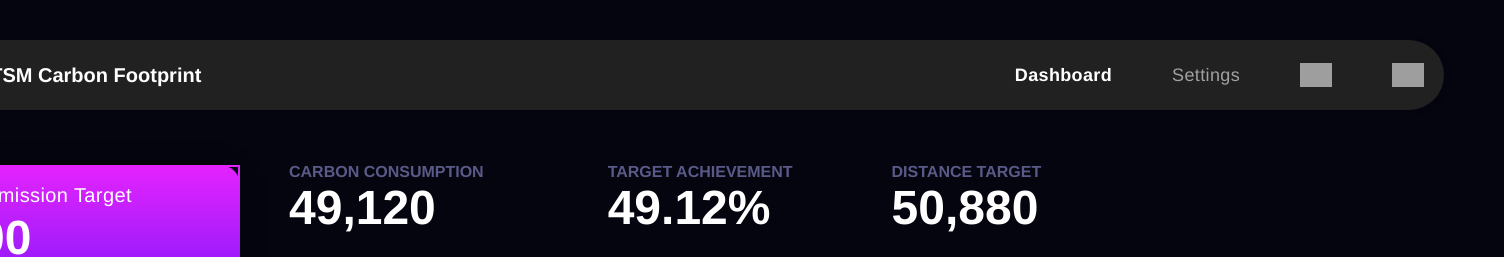
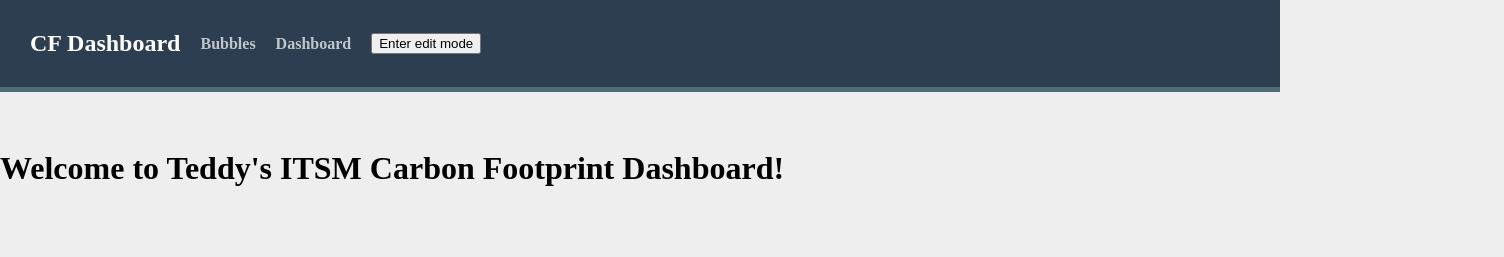
Before and after one commit to tddschn/itsm-carbon-footprint-dashboard, a Vue app: page / in a window 1280 px wide. Shown: the top 257 px of the page, 1504 px wide, since content can reach past the window. Built offline with nearby package versions, Linux system fonts and the light colour scheme; grey boxes are pictures that could not be loaded; a web font is replaced by a local one.

Commit message:
2022-10-24T22-36-29Z

```diff
--- a/globals.sass
+++ b/globals.sass
@@ -1,4 +1,4 @@
-@import url("https://cdnjs.cloudflare.com/ajax/libs/meyer-reset/2.0/reset.min.css")
+// @import url("https://cdnjs.cloudflare.com/ajax/libs/meyer-reset/2.0/reset.min.css")
 @import url("https://fonts.googleapis.com/css?family=Open+Sans:400,700")
 /* The following line is used to measure usage of this code in production. For more info see our usage billing page */
 // @import url("https://px.animaapp.com/6347957ab5bdaad59024d229.6347957b25cb521d40090969.nh2Kc4F.vsp.png")
--- a/package.json
+++ b/package.json
@@ -12,7 +12,7 @@
     "vue-router": "^3.5.2"
   },
   "devDependencies": {
-    "@vue/cli-plugin-babel": "~4.5.0",
+    "@vue/cli-plugin-babel": "~5.0.8",
     "@vue/cli-service": "~5.0.8",
     "vue-template-compiler": "^2.6.11",
     "sass-loader": "^8.0.2",
--- a/public/index.html
+++ b/public/index.html
@@ -7,15 +7,16 @@
       name="viewport"
       content="width=device-width, initial-scale=1.0, maximum-scale=1.0"
     />
-    <meta
+    <!-- <meta
       name="description"
       content="This site was generated with Anima. www.animaapp.com"
-    />
-    <link rel="shortcut icon" type=image/png
-    href=https://animaproject.s3.amazonaws.com/home/favicon.png/>
+    /> -->
+    <!-- <link rel="shortcut icon" type=image/png
+    href=https://animaproject.s3.amazonaws.com/home/favicon.png/> -->
+    <link rel="stylesheet" href="/main.css" />
   </head>
   <body>
     <div id="app"></div>
-    <script src="./main.js"></script>
+    <!-- <script src="./main.js"></script> -->
   </body>
 </html>
--- /dev/null
+++ b/public/main.css
@@ -0,0 +1,183 @@
+*,
+*:before,
+*:after {
+  box-sizing: border-box;
+}
+body {
+  padding: 0;
+  margin: 0;
+  margin-top: 150px;
+  background: #eee;
+}
+#app {
+  font-family: Avenir, Helvetica, Arial, sans-serif;
+  -webkit-font-smoothing: antialiased;
+  -moz-osx-font-smoothing: grayscale;
+  color: #2c3e50;
+}
+a,
+a:visited {
+  color: #2c3e50;
+}
+.container {
+  margin: 0 auto;
+  max-width: 960px;
+}
+
+/* Home */
+.home img {
+  max-width: 230px;
+}
+.home .destinations {
+  display: flex;
+  justify-content: space-between;
+}
+
+/* Navigation */
+#nav {
+  position: fixed;
+  top: 0;
+  left: 0;
+  right: 0;
+  margin-top: 0;
+  padding: 30px;
+  background: #2c3e50;
+  color: white;
+  display: flex;
+  align-items: center;
+  border-bottom: 5px solid #4e6c71;
+  z-index: 2;
+}
+#nav a {
+  display: inline-block;
+  margin-right: 20px;
+  color: white;
+  opacity: 0.7;
+  transition: 0.2 ease color;
+}
+#nav a.router-link-active,
+#nav a:hover {
+  opacity: 1;
+}
+#logo {
+  font-weight: bold;
+  font-size: 1.5rem;
+  opacity: 1 !important;
+}
+
+a {
+  text-decoration: none;
+  font-weight: bold;
+}
+
+/* Destination Details */
+.destination-details {
+  display: flex;
+  gap: 30px;
+  align-items: center;
+}
+.destination-details img {
+  border-radius: 4px;
+  border: 3px solid white;
+  box-shadow: 0 0 10px 0 rgba(0, 0, 0, 0.2);
+}
+
+/*Experiences*/
+.experiences {
+  padding-top: 30px;
+  padding-bottom: 60px;
+  margin-top: 30px;
+  border-top: 1px solid #d4d4d4;
+  box-shadow: 0px -1px #fbfbfb;
+}
+.experiences .card {
+  border-radius: 4px;
+  overflow: hidden;
+  box-shadow: 0 0 5px 0 rgba(0, 0, 0, 0.2);
+  transition: 0.2s ease transform;
+}
+.experiences .card:hover {
+  transform: scale(1.05);
+}
+.experiences .cards {
+  display: flex;
+  gap: 20px;
+  text-align: center;
+}
+.experiences img {
+  width: 250px;
+  height: 150px;
+  object-fit: cover;
+  display: block;
+}
+.experiences .card .card__text {
+  background: #2c3e50;
+  color: white;
+  display: block;
+  border-top: 2px solid #4e6c71;
+  padding: 10px;
+}
+
+.experience-details img {
+  float: left;
+  margin: 10px;
+}
+
+/*Modal Overlay*/
+.modal-overlay:before {
+  content: "";
+  position: fixed;
+  top: 0;
+  left: 0;
+  right: 0;
+  bottom: 0;
+  background: rgba(0, 0, 0, 0.7);
+  z-index: 3;
+}
+.modal-overlay-content {
+  border-radius: 3px;
+  position: fixed;
+  top: 50%;
+  left: 50%;
+  transform: translate(-50%, -50%);
+  z-index: 3;
+  min-width: 300px;
+  max-width: 800px;
+  background: white;
+  padding: 15px;
+  box-shadow: 0 0 20px 0 rgba(0, 0, 0, 0.3);
+}
+.close {
+  position: absolute;
+  top: 0px;
+  right: 10px;
+  padding: 10px;
+  font-size: 1.4rem;
+}
+
+.go-back {
+  display: inline-block;
+  margin-bottom: 15px;
+}
+/* Form */
+.form{
+  display:flex;
+  flex-direction: column;
+  max-width:400px;
+  margin: 0 auto;
+}
+
+.input{
+  border: 1px solid gray;
+  padding: 10px;
+  margin-bottom:20px;
+  border-radius:5px;
+}
+
+.btn{
+  background-color:#2c3e50;
+  color: white;
+  padding: 10px;
+  border-radius: 5px;
+  border:none;
+}
--- a/src/App.vue
+++ b/src/App.vue
@@ -1,9 +1,14 @@
 <template>
-  <router-view />
+  <div>
+    <TheNavigation />
+    <router-view />
+  </div>
 </template>
 
 <script>
+import TheNavigation from "./components/TheNavigation.vue";
 export default {
   name: "App",
+  components: { TheNavigation },
 };
 </script>
--- /dev/null
+++ b/src/components/TheNavigation.vue
@@ -0,0 +1,64 @@
+<template>
+  <div id="nav">
+    <router-link :to="{ name: 'Home' }" id="logo">CF Dashboard</router-link>
+    <router-link to="/bubbles">Bubbles</router-link>
+    <router-link to="/dashboard">Dashboard</router-link>
+    <!-- <router-link
+      v-for="route in routes"
+      :key="route.id"
+      :to="{
+        name: 'route.name',
+        // params: { id: route.id, slug: route.slug },
+      }"
+    >
+      {{ route.name }}
+    </router-link> -->
+    <!-- <router-link :to="{ name: 'protected' }">Dashboard</router-link>
+    <router-link to="https://vueschool.io">Vue School</router-link> -->
+    <button @click.prevent="toggle">
+      {{ buttonText }}
+    </button>
+  </div>
+</template>
+<script>
+// import routes from "@/routes.json";
+// import router-link from "@/components/router-link.vue";
+// export default {
+//   //   components: { router-link },
+//   //   data() {
+//   //     return {
+//   //       routes,
+//   //     };
+//   //   },
+// };
+export default {
+  data() {
+    return {
+      editable: "no",
+      texts: {
+        no: "Enter edit mode",
+        yes: "Quit edit mode",
+      },
+    };
+  },
+  computed: {
+    buttonText() {
+      return this.texts[this.editable];
+    },
+  },
+  methods: {
+    toggle() {
+      const divs = document.querySelectorAll("*:not(:has(*))");
+      let f;
+      if (this.editable === "no") {
+        this.editable = "yes";
+        f = (x) => (x.contentEditable = "true");
+      } else {
+        this.editable = "no";
+        f = (x) => (x.contentEditable = "false");
+      }
+      divs.forEach(f);
+    },
+  },
+};
+</script>
--- a/src/router.js
+++ b/src/router.js
@@ -2,7 +2,8 @@ import Vue from "vue";
 import Router from "vue-router";
 import MacBookPro164 from "./components/MacBookPro164.vue";
 import MacBookPro166 from "./components/MacBookPro166.vue";
-import MacBookPro165 from "./components/MacBookPro165.vue";
+// import MacBookPro165 from "./components/MacBookPro165.vue";
+import Home from "./views/Home.vue";
 import {
   macBookPro164Data,
   macBookPro166Data,
@@ -12,20 +13,27 @@ import {
 Vue.use(Router);
 
 export default new Router({
-  mode: "history",
+  mode: "hash",
   routes: [
     {
-      path: "/macbook-pro-16-6",
+      path: "/",
+      name: "Home",
+      component: Home,
+    },
+    {
+      path: "/bubbles",
+      name: "Bubbles",
       component: MacBookPro166,
       props: { ...macBookPro166Data },
     },
+    // {
+    //   path: "/macbook-pro-16-5",
+    //   component: MacBookPro165,
+    //   props: { ...macBookPro165Data },
+    // },
     {
-      path: "/macbook-pro-16-5",
-      component: MacBookPro165,
-      props: { ...macBookPro165Data },
-    },
-    {
-      path: "*",
+      path: "/dashboard",
+      name: "Dashboard",
       component: MacBookPro164,
       props: { ...macBookPro164Data },
     },
--- /dev/null
+++ b/src/routes.json
@@ -0,0 +1,10 @@
+{
+  "p1": {
+    "id": "1",
+    "name": "Bubbles"
+  },
+  "p2": {
+    "id": "2",
+    "name": "Dashboard"
+  }
+}
--- /dev/null
+++ b/src/views/Home.vue
@@ -0,0 +1,5 @@
+<template>
+  <div class="home">
+    <h1>Welcome to Teddy's ITSM Carbon Footprint Dashboard!</h1>
+  </div>
+</template>
--- a/styleguide.sass
+++ b/styleguide.sass
@@ -1,12 +1,16 @@
 @import './variables'
 
+.editable
+    contenteditable: true
+
 .value-input
+    display: block
     left: 50%
     transform: translateX(-50%)
     // font-family: "PingFang SC Regular", sans-serif
     white-space: pre
     text-align: center
-    // width: 900px
+    width: 900px
     border: none
     outline: none
     background-color: rgba(0, 0, 0, 0)
--- a/vue.config.js
+++ b/vue.config.js
@@ -1,3 +1,12 @@
+// vue.config.js
+const path = require("path");
 module.exports = {
+  configureWebpack: {
+    resolve: {
+      alias: {
+        "@": path.resolve(__dirname, "src/"),
+      },
+    },
+  },
   publicPath: "./",
 };
```
Also changed, not shown: src/components/AppLink.vue (added, +19 -0 lines), 1 other file (tests, documents, lock files or other folders).
